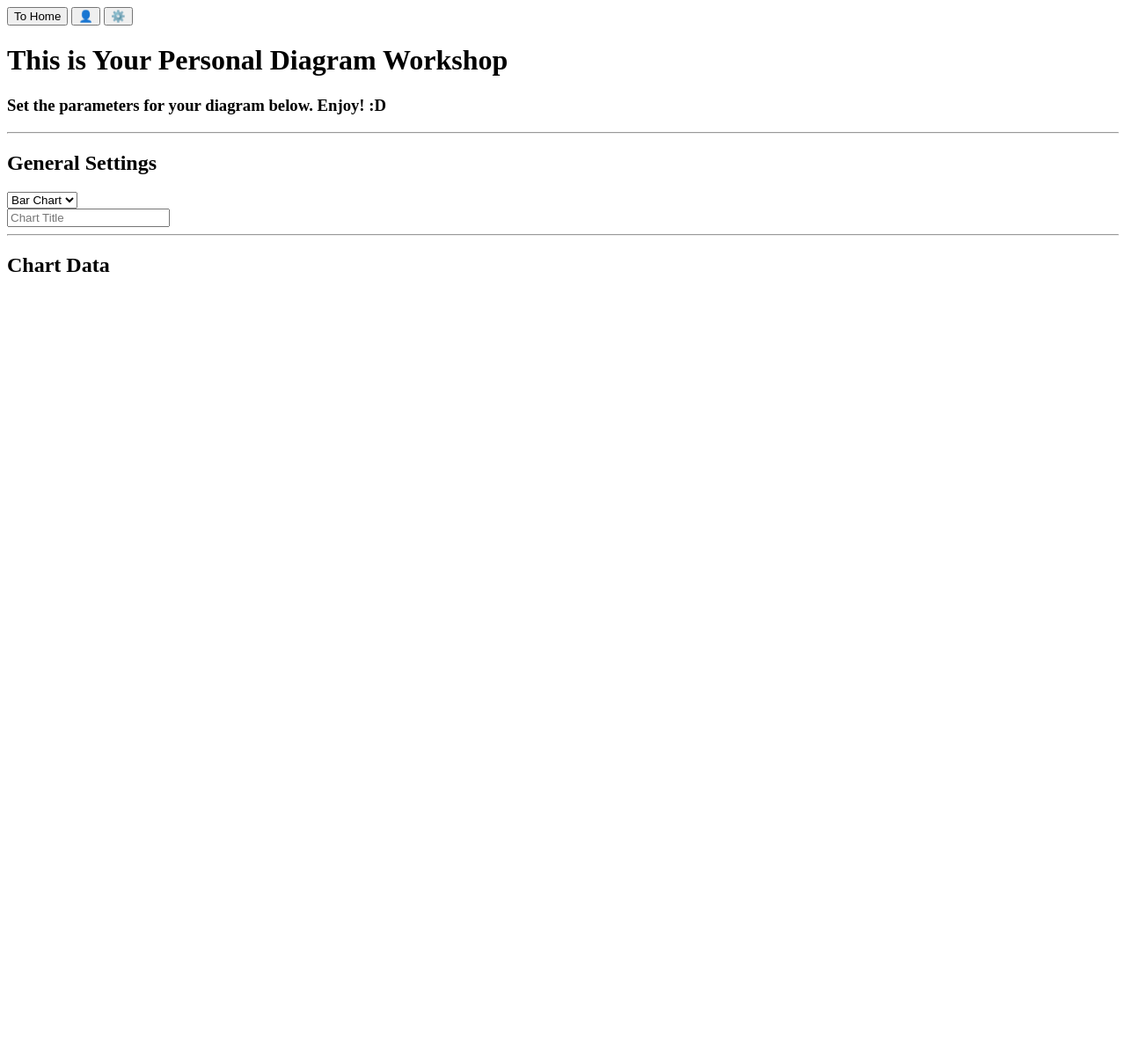
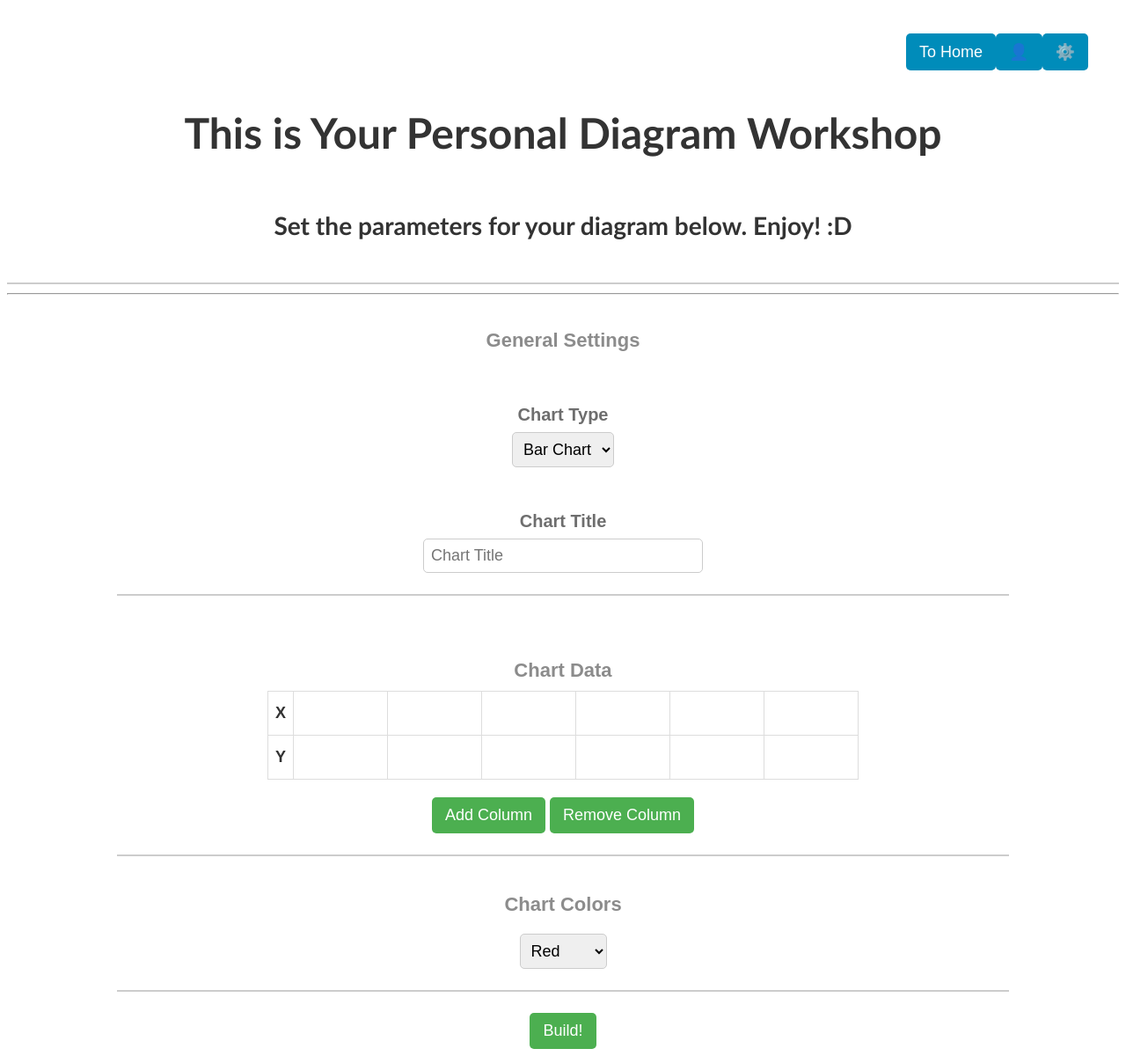
Before and after one commit to Krokodille777/Chart-Workshop, a Flask app: page /workshop in a window 1280 px wide. Shown: the whole page at 88% size. Before the commit the page ends 309 px from the top, so only its background shows below. Run offline with Flask 3, Linux system fonts and the light colour scheme; lists and menus that the app fills with data are empty.

Commit message:
enhance workshop layout; add general settings, chart data table, and color selection features

```diff
--- a/static/workshop.css
+++ b/static/workshop.css
@@ -0,0 +1,153 @@
+
+
+#workshop-header{
+    display: flex;
+    flex-direction: column;
+    justify-content: center;
+    text-align: center;
+    padding: 20px;
+    border-bottom: 2px solid #ccc;
+    font-size: 24px;
+    font-weight: bold;
+    margin-bottom: 10px;
+    font-family: 'Gill Sans', 'Gill Sans MT', Calibri, 'Trebuchet MS', sans-serif;
+    color: #333;
+}
+
+#workshop-header nav{
+    display: flex;
+    justify-content: right;
+    padding: 10px 15px;
+    font-size: 18px;
+    border-radius: 5px;
+    cursor: pointer;
+}
+
+#workshop-header nav button{
+    background-color: #008CBA;
+    border: none;
+    color: white;
+    border-radius: 5px;
+    cursor: pointer;
+    padding: 10px 15px;
+    font-size: 18px;
+}
+
+#workshop-header nav button:hover{
+    background-color: #007bb5;
+}
+
+.workshop-main{
+    margin-top: 20px;
+    font-size: 18px;
+    color: rgb(50, 50, 50);
+    font-family: Arial, Helvetica, sans-serif;
+    display: flex;
+    flex-direction: column;
+    justify-content: center;
+    align-items: center;
+    gap: 15px;
+}
+.workshop-main hr{
+    width: 80%;
+    border: 1px solid #ccc;
+}
+
+.workshop-main h2{
+    font-size: 22px;
+    margin-bottom: 10px;
+    color: #8c8c8c;
+    text-align: center;
+}
+
+.workshop-main h3{
+    font-size: 20px;
+    margin-bottom: 8px;
+    color: #6e6e6e;
+    text-align: center;
+}
+
+.workshop-main button{
+    background-color: #4CAF50;
+    border: none;
+    color: white;
+    border-radius: 5px;
+    cursor: pointer;
+    padding: 10px 15px;
+    font-size: 18px;
+}
+
+.workshop-main button:hover{
+    background-color: #45a049;
+}
+
+#chart-data{
+    margin-top: 30px;
+    width: 80%;
+    display: flex;
+    flex-direction: column;
+    justify-content: center;
+    align-items: center;
+    gap: 20px;
+}
+
+
+#chart-data table{
+    width: 100%;
+    border-collapse: collapse;
+}
+
+#chart-data th{
+    border: 1px solid #ddd;
+    padding: 8px;
+    text-align: center;
+}
+#chart-data input{
+    width: 80px;
+    padding: 5px;
+    text-align: center;
+    border: none;
+    border-radius: 4px;
+    font-size: 20px;
+}
+
+
+.chart-general {
+    display: flex;
+    justify-content: center;
+    align-items: center;
+    flex-direction: column;
+    gap: 30px;
+
+}
+
+
+.chart-general #chart-type, #chart-title-div{
+    display: flex;
+    flex-direction: column;
+    justify-content: center;
+    align-items: center;
+}
+
+#chart-colors{
+    display: flex;
+    flex-direction: column;
+    justify-content: center;
+    align-items: center;
+    gap: 10px;
+}
+
+select{
+    padding: 8px;
+    font-size: 18px;
+    border-radius: 5px;
+    border: 1px solid #ccc;
+}
+
+#chart-title-div input{
+    width: 300px;
+    padding: 8px;
+    font-size: 18px;
+    border-radius: 5px;
+    border: 1px solid #ccc;
+}
--- a/templates/workshop.html
+++ b/templates/workshop.html
@@ -22,19 +22,66 @@
             <div class = "chart-general">
                 <h2> General Settings</h2>
                 <div id = "chart-type" >
+                    <h3>Chart Type</h3>
                     <select id="chart-select">
                         <option value="bar chart">Bar Chart</option>
                         <option value="pie chart">Pie Chart</option>
                     </select>
                 </div>
-                <input type="text" id="chart-title" placeholder="Chart Title">
+                <div id = "chart-title-div">
+                    <h3>Chart Title</h3>
+                    <input type="text" id="chart-title" placeholder="Chart Title">
+                </div>
+
             </div>
-                <hr>
-        <div id = "chart-data">
-            <h2> Chart Data </h2>
-            <table>
+            <hr>
+            <div id = "chart-data">
+                <div id="data-table">
+                    <h2> Chart Data </h2>
+                    <table>
+                    <tr>
+                        <th>X</th>
+                        <th><input type="text"></th>
+                        <th><input type="text"></th>
+                        <th><input type="text"></th>
+                        <th><input type="text"></th>
+                        <th><input type="text"></th>
+                        <th><input type="text"></th>
+                    </tr>
+                    <tr>
+                        <th>Y</th>
+                        <th><input type="text"></th>
+                        <th><input type="text"></th>
+                        <th><input type="text"></th>
+                        <th><input type="text"></th>
+                        <th><input type="text"></th>
+                        <th><input type="text"></th>
+                    </tr>
+                </table>
+                </div>
 
-            </table>
+                <nav>
+                    <button id="add-column-btn">Add Column</button>
+                    <button id="remove-column-btn">Remove Column</button>
+                </nav>
+
+            </div>
+            <hr>
+            <div id = "chart-colors">
+                <h2> Chart Colors </h2>
+                <div id="color-inputs">
+                    <select class="color-select">
+                        <option value="red">Red</option>
+                        <option value="blue">Blue</option>
+                        <option value="green">Green</option>
+                        <option value="yellow">Yellow</option>
+                        <option value="orange">Orange</option>
+                        <option value="purple">Purple</option>
+                    </select>
+                </div>
+            </div>
+            <hr>
+            <button id="builder">Build!</button>
         </div>
         <script src ="{{ url_for('static', filename='workshop.js') }}"></script>
     </body>
```
